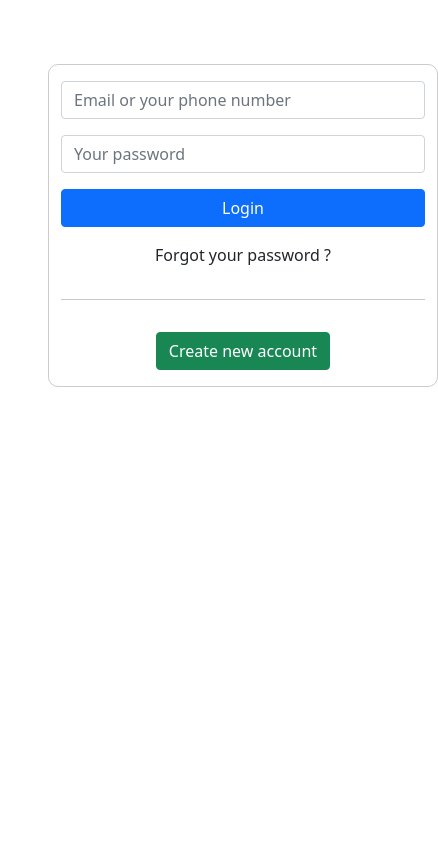
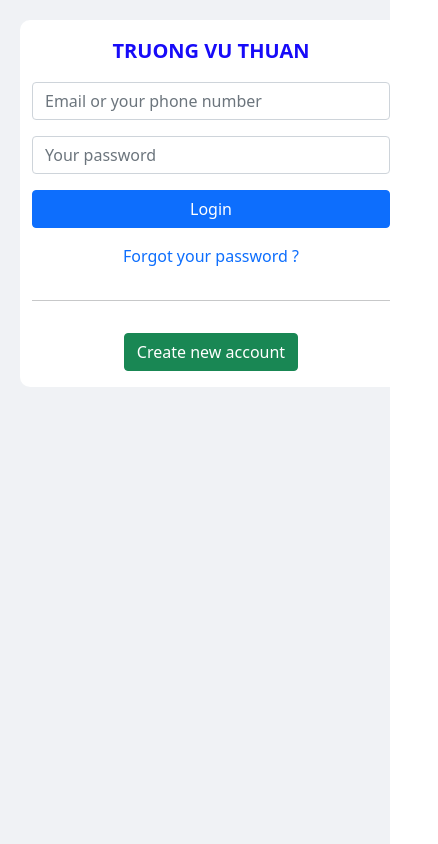
Before and after one commit to phaothu2002x/frontEnd-react, a React (Create React App) app: page /login in a window 390 px wide. Shown: the whole page, 438 px wide, since content can reach past the window. Built offline with nearby package versions, Linux system fonts and the light colour scheme.

Commit message:
responsive login

```diff
--- a/src/App.js
+++ b/src/App.js
@@ -1,6 +1,6 @@
 import "./App.scss";
 import Login from "./components/Login/login";
-import Navn from "./components/Navigation/nav";
+// import Nav from "./components/Navigation/nav";
 import { BrowserRouter as Router, Switch, Route } from "react-router-dom";
 function App() {
     return (
--- a/src/components/Login/Login.scss
+++ b/src/components/Login/Login.scss
@@ -1,14 +1,40 @@
-.red {
-    border: 1px solid red;
-}
+.login-container {
+    background-color: #f0f2f5;
+    min-height: 100vh;
+    padding-top: 20px;
 
-.green {
-    border: 1px solid green;
-}
+    .content-left {
+        margin-top: 50px;
 
-.login-container {
+        .brand {
+            color: rgb(23, 11, 248);
+            text-transform: uppercase;
+            font-size: 30px;
+        }
+        .detail {
+            font-size: 15px;
+        }
+    }
+
     .content-right {
-        border: 1px solid #ccc;
         border-radius: 10px;
+        background-color: #fff;
+        box-shadow: 0 2px 4px rgb(0 0 0 / 10%), 0 8x 16px rgb(0 0 0 / 10%);
+        box-sizing: border-box;
+
+        .brand {
+            color: rgb(23, 11, 248);
+            text-transform: uppercase;
+            font-size: 20px;
+            font-weight: 700;
+        }
+    }
+
+    .forgot-password {
+        text-decoration: none;
+
+        &:hover {
+            text-decoration: underline;
+        }
     }
 }
--- a/src/components/Login/login.js
+++ b/src/components/Login/login.js
@@ -2,9 +2,9 @@ import "./Login.scss";
 function Login() {
     return (
         <div className="login-container">
-            <div className="container mt-3">
-                <div className="row">
-                    <div className="content-left col-7 d-none d-sm-block">
+            <div className="container">
+                <div className="row px-1 px-sm-0">
+                    <div className="content-left col-sm-7 d-sm-block d-none d-sm-block">
                         <div className="brand">Truong Vu Thuan</div>
                         <div className="detail">
                             [ Tiktok có gì zui] Khi bạn hướng nội tới há dì lao
@@ -12,7 +12,10 @@ function Login() {
                             là trải nghiệm thế nào?
                         </div>
                     </div>
-                    <div className="content-right col-12 col-s  m-5 d-flex flex-column gap-3 py-3">
+                    <div className="content-right col-sm-5 col-12 d-flex flex-column gap-3 py-3 mx-sm-0 mx-3">
+                        <div className="brand d-sm-none text-center">
+                            Truong Vu Thuan
+                        </div>
                         <input
                             type="text"
                             className="form-control"
@@ -25,7 +28,9 @@ function Login() {
                         />
                         <button className="btn btn-primary">Login</button>
                         <span className="text-center">
-                            Forgot your password ?
+                            <a className="forgot-password" href="/#">
+                                Forgot your password ?
+                            </a>
                         </span>
                         <hr />
                         <div className="text-center">
--- a/src/components/Navigation/Nav.scss
+++ b/src/components/Navigation/Nav.scss
@@ -1,8 +1,3 @@
-body {
-    margin: 0;
-    font-family: Arial, Helvetica, sans-serif;
-}
-
 .topnav {
     overflow: hidden;
     background-color: #333;
```
